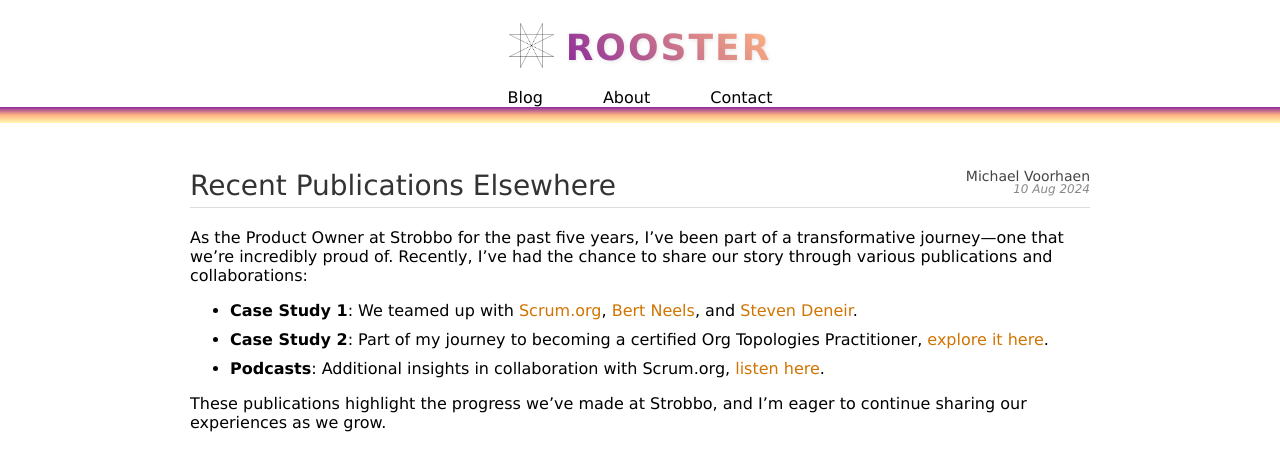
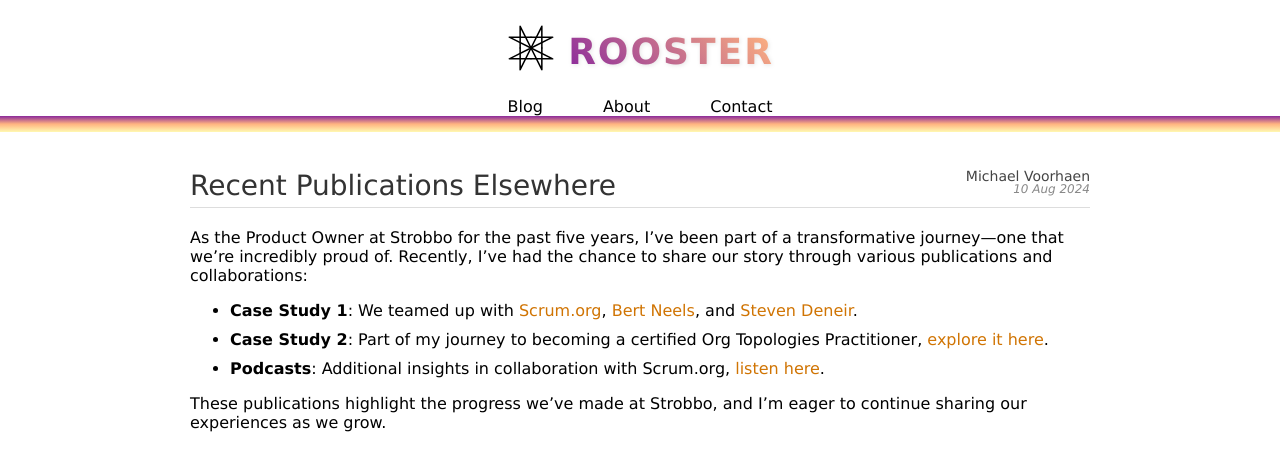
Before and after one commit to mvhaen/mvhaen.github.io, a Jekyll site: the page built from _posts/2024-08-10-recent-publications-elsewhere.md, in a window 1280 px wide. Shown: the top 471 px of the page. Built offline with Jekyll 4.4.1, drawn with Linux system fonts in a browser that asks for light colours; some web fonts are replaced.

Commit message:
Add Four-M logo icons and improve alignment
- Generate vector-based favicon and site icons using shell script
- Add SVG favicon, ICO fallback, and touch icons to HTML head
- Update navigation to use new vector logo (rooster-logo.svg)
- Adjust logo size to 50px and improve text alignment
- Add web app manifest for PWA support
- Prioritize vector formats for crisp display on all devices

```diff
--- a/_includes/navigation.html
+++ b/_includes/navigation.html
@@ -2,7 +2,7 @@
   <div class="navigation">
     <div class="navigation-top">
       <a href="/" class="logo-title">
-        <img src="/assets/images/rooster-logo.png" alt="Rooster logo">
+        <img src="/assets/images/icons/rooster-logo.svg" alt="Rooster logo">
         <h1>Rooster</h1>
       </a>
 
--- a/_layouts/page.html
+++ b/_layouts/page.html
@@ -3,6 +3,13 @@
   <head>
     <meta charset="utf-8">
     <title>{{ page.title }} | Rooster</title>
+
+    <!-- Favicon and Icons -->
+    <link rel="icon" type="image/svg+xml" href="/assets/images/icons/favicon-32.svg">
+    <link rel="icon" type="image/x-icon" href="/assets/images/icons/favicon.ico">
+    <link rel="apple-touch-icon" href="/assets/images/icons/apple-touch-icon.png">
+    <link rel="manifest" href="/assets/images/icons/site.webmanifest">
+
     <link rel="stylesheet" href="https://use.typekit.net/lmf7wam.css">
     <link rel="stylesheet" href="https://cdnjs.cloudflare.com/ajax/libs/font-awesome/6.4.0/css/all.min.css">
     <link rel="stylesheet" href="/assets/css/styles.css">
--- a/_sass/main.scss
+++ b/_sass/main.scss
@@ -52,9 +52,10 @@
     text-decoration: none;
 
     img {
-      width: 45px;
+      width: 50px;
+      height: 50px;
       margin-right: 12px;
-      margin-bottom: 4px; /* Align logo with text baseline */
+      margin-bottom: 8px;
     }
 
     h1 {
@@ -288,7 +289,7 @@
   h2 {
     margin-top: 0;
     margin-bottom: 0;
-    paddding-bottom: 0;
+    padding-bottom: 0;
     font-size: 28px;
     font-weight: 500;
     color: #333;
```
Also changed, not shown: assets/images/icons/android-chrome-192.svg (added), assets/images/icons/android-chrome-512.svg (added), assets/images/icons/apple-touch-icon.svg (added), assets/images/icons/favicon-128.svg (added), assets/images/icons/favicon-16.svg (added), assets/images/icons/favicon-32.svg (added), assets/images/icons/favicon-48.svg (added), assets/images/icons/favicon-64.svg (added), assets/images/icons/favicon-96.svg (added), assets/images/icons/rooster-logo.svg (added), assets/images/icons/site.webmanifest (added), 1 other file.
